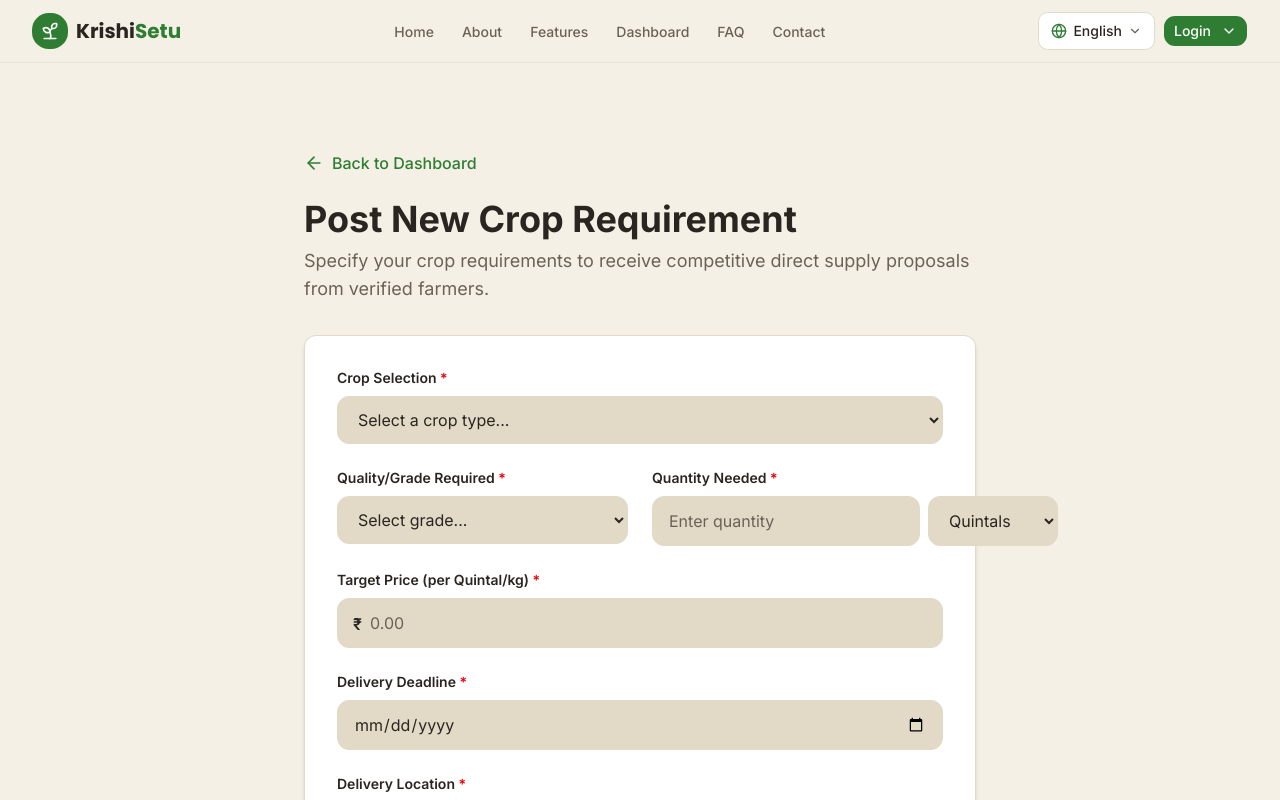
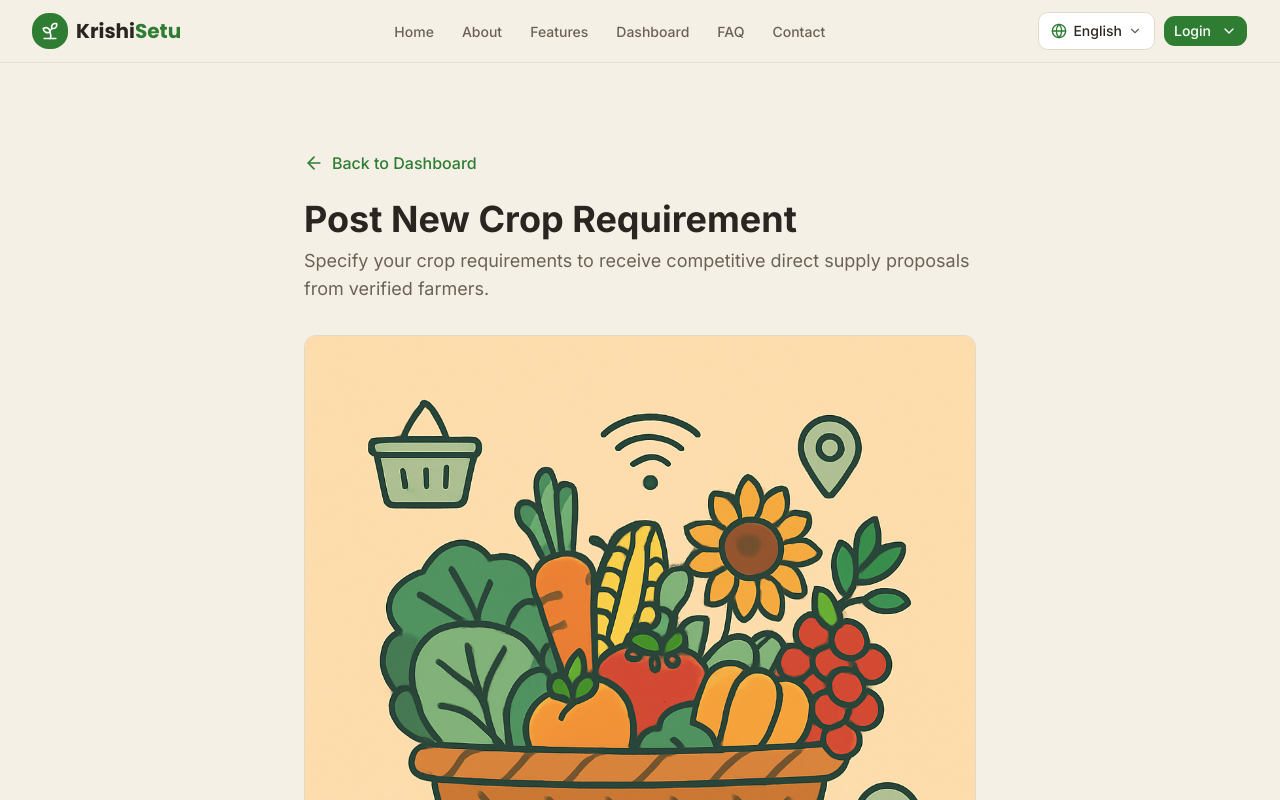
Before and after one commit to poorvanshisharma4-source/KrishiSetu, a Next.js app: page /buyer/post-requirement in a window 1280 px wide. Shown: the top 800 px of the page. Built offline with nearby package versions, Linux system fonts and the light colour scheme.

Commit message:
added requirement banner

```diff
--- a/components/crop-requirement-form.tsx
+++ b/components/crop-requirement-form.tsx
@@ -3,6 +3,7 @@
 import { useState } from 'react';
 import { ArrowLeft, MapPin, CheckCircle2 } from 'lucide-react';
 import { Button } from '@/components/ui/button';
+import Image from 'next/image';
 
 interface FormData {
   crop: string;
@@ -133,6 +134,18 @@ export default function CropRequirementForm() {
             proposals from verified farmers.
           </p>
         </div>
+
+      {/* Banner Image */}
+      <div className="w-full mb-6 overflow-hidden rounded-lg border border-border">
+        <Image
+          src="/requirement-banner.png"
+          alt="Looking for specific crops"
+          width={800}
+          height={400}
+          className="w-full h-auto object-cover"
+          priority
+        />
+      </div>
 
         {/* Form Card */}
         <div className="bg-card rounded-lg shadow-md border border-border p-6 md:p-8">
```
Also changed, not shown: public/requirement-banner.png (renamed from public/marketplace-basket.png).
